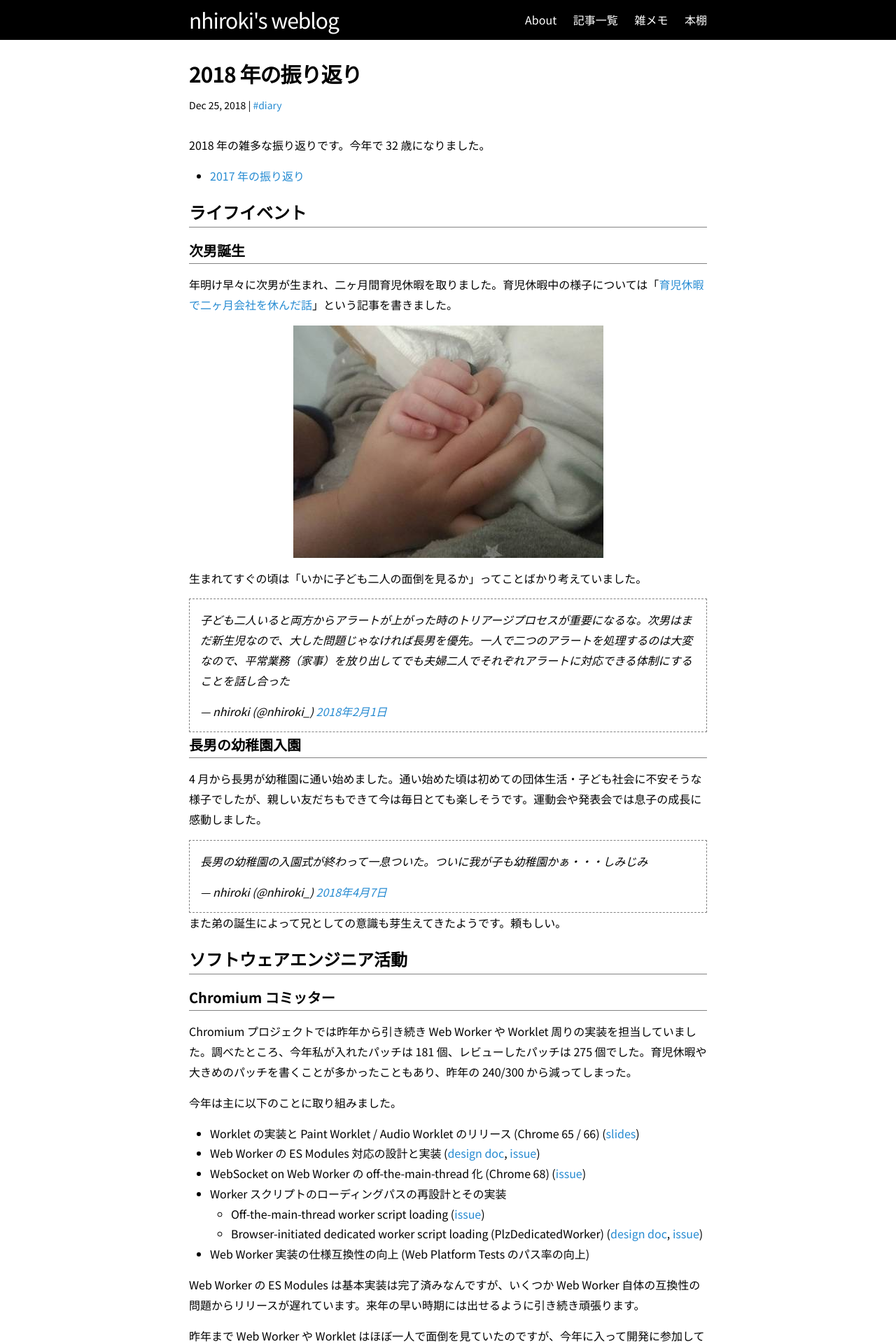
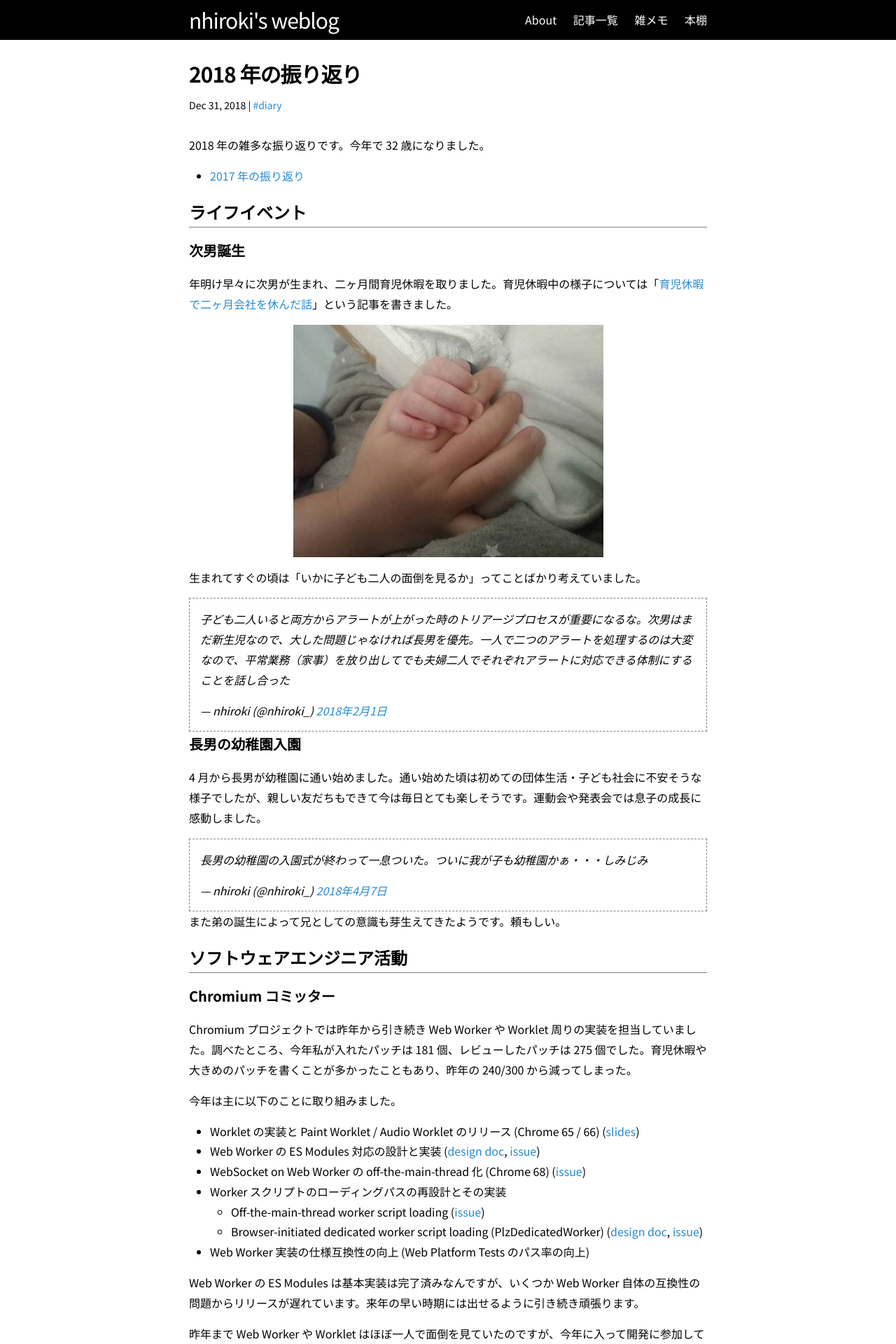
Before and after one commit to nhiroki/nhiroki.github.io, a Jekyll site: the page built from _posts/2018-12-31-year-end-reflection.md, in a window 1280 px wide. Shown: the top 1920 px of the page at 70% size. Built offline with Jekyll 4.4.1, drawn with Linux system fonts in a browser that asks for light colours; comment, search, counter and statistics services are not loaded.

Commit message:
Fix the existing article

```diff
--- a/_posts/2018-12-31-year-end-reflection.md
+++ b/_posts/2018-12-31-year-end-reflection.md
@@ -1,7 +1,7 @@
 ---
 layout: post
 title:  "2018 年の振り返り"
-date: 2018-12-25 00:00:00 +09:00
+date: 2018-12-31 00:00:00 +09:00
 tags: diary
 image: /images/profile.png
 ---
--- a/_sass/_base.scss
+++ b/_sass/_base.scss
@@ -114,7 +114,7 @@
     font-weight: bold;
 }
 
-h1, h2 {
+h1 {
     border-bottom: 1px solid $grey-color;
 }
 
```
